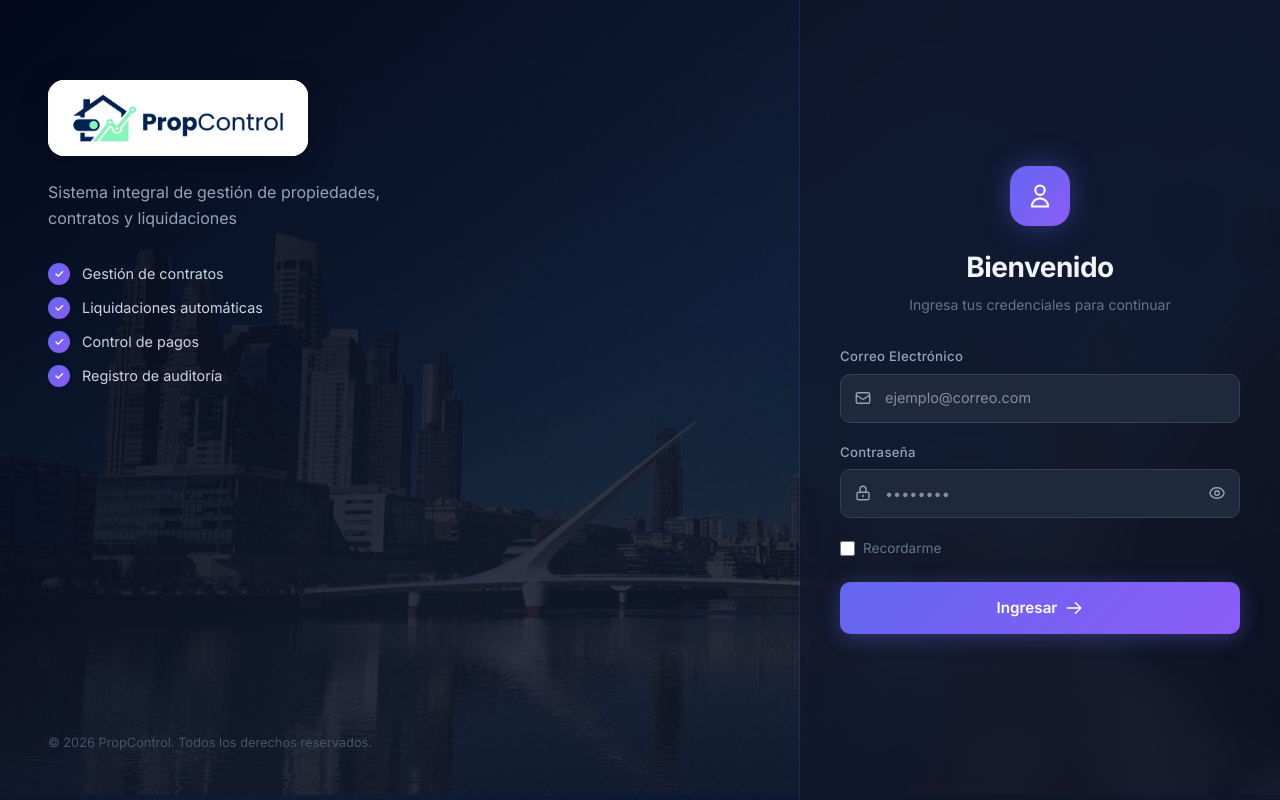
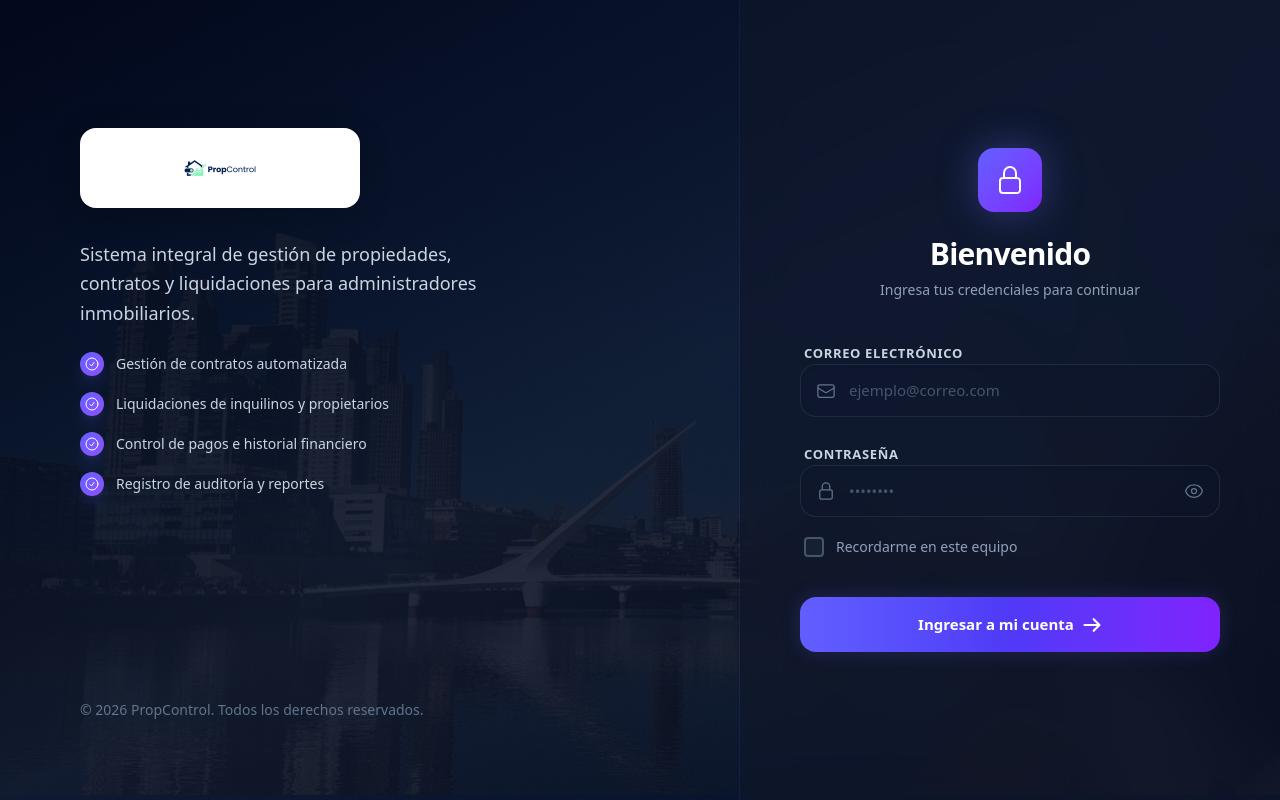
Before and after one commit to joaquinmogno/inmobiliaria-frontend, a React (Vite) app: page /login in a window 1280 px wide. Built offline with nearby package versions, Linux system fonts and the light colour scheme.

Commit message:
refactor interfaz movil login

```diff
--- a/src/pages/Login.tsx
+++ b/src/pages/Login.tsx
@@ -2,6 +2,7 @@ import React, { useState, useEffect } from 'react';
 import { useAuth } from '../context/AuthContext';
 import { authService } from '../services/auth.service';
 import { useNavigate } from 'react-router-dom';
+import { EnvelopeIcon, LockClosedIcon, EyeIcon, EyeSlashIcon, CheckCircleIcon } from '@heroicons/react/24/outline';
 
 const Login = () => {
   const [email, setEmail] = useState('');
@@ -42,169 +43,170 @@ const Login = () => {
   };
 
   return (
-    <div style={styles.root}>
-      {/* Fondo con imagen */}
-      <div style={styles.bgWrapper}>
-        <img src="/pto_madero.jpg" alt="Background" style={styles.bgImage} />
-        <div style={styles.bgOverlay} />
+    <div className="min-h-screen flex relative font-sans">
+      {/* Background with overlay */}
+      <div className="absolute inset-0 z-0">
+        <img src="/pto_madero.jpg" alt="Background" className="w-full h-full object-cover" />
+        <div className="absolute inset-0 bg-gradient-to-br from-slate-950/95 via-slate-900/90 to-slate-950/80" />
       </div>
 
-      {/* Panel izquierdo - Branding */}
-      <div style={styles.brandPanel}>
-        <div className="flex flex-col gap-6 mt-8">
-          <div style={styles.logoWrap}>
+      {/* Main Container */}
+      <div className="relative z-10 w-full flex flex-col md:flex-row">
+
+        {/* Left Branding Panel (Hidden on very small mobile, visible on desktop) */}
+        <div className="hidden md:flex flex-1 flex-col justify-between p-12 lg:p-20 border-r border-indigo-500/10">
+          <div className="flex flex-col gap-8 mt-12 animate-in fade-in slide-in-from-left-8 duration-1000">
+            <div className="h-16 lg:h-20 max-w-[280px] bg-white rounded-2xl flex items-center justify-center p-4 shadow-[0_8px_32px_rgba(0,0,0,0.2)] overflow-hidden">
               <img
                 src="/logo.png"
                 alt="PropControl Logo"
-              style={styles.brandLogo}
+                className="w-full h-full object-contain filter"
                 onError={(e) => {
                   (e.target as HTMLImageElement).style.display = 'none';
                 }}
               />
             </div>
-          <p style={styles.brandSubtitle}>
-            Sistema integral de gestión de propiedades, contratos y liquidaciones
+
+            <div className="space-y-6">
+                <p className="text-lg text-slate-300 leading-relaxed max-w-md">
+                Sistema integral de gestión de propiedades, contratos y liquidaciones para administradores inmobiliarios.
                 </p>
-          <div style={styles.featureList}>
+                <div className="flex flex-col gap-4">
                 {[
-              'Gestión de contratos',
-              'Liquidaciones automáticas',
-              'Control de pagos',
-              'Registro de auditoría',
-            ].map((f) => (
-              <div key={f} style={styles.featureItem}>
-                <span style={styles.featureDot}>✓</span>
-                <span>{f}</span>
+                    'Gestión de contratos automatizada',
+                    'Liquidaciones de inquilinos y propietarios',
+                    'Control de pagos e historial financiero',
+                    'Registro de auditoría y reportes',
+                ].map((f, i) => (
+                    <div key={i} className="flex items-center gap-3 text-slate-300">
+                    <div className="w-6 h-6 rounded-full bg-gradient-to-br from-indigo-500 to-violet-500 flex items-center justify-center shadow-lg shadow-indigo-500/20 shrink-0">
+                        <CheckCircleIcon className="w-4 h-4 text-white" />
+                    </div>
+                    <span className="text-sm font-medium">{f}</span>
                     </div>
                 ))}
                 </div>
             </div>
-        <p style={styles.brandFooter}>
+          </div>
+
+          <p className="text-slate-500 text-sm font-medium">
             © {new Date().getFullYear()} PropControl. Todos los derechos reservados.
           </p>
         </div>
 
-      {/* Panel derecho - Formulario */}
-      <div style={styles.formPanel}>
-        <div style={styles.card}>
-          {/* Cabecera */}
-          <div style={styles.cardHeader}>
-            <div style={styles.avatarIcon}>
-              <svg width="28" height="28" fill="none" viewBox="0 0 24 24" stroke="white" strokeWidth={1.8}>
-                <path strokeLinecap="round" strokeLinejoin="round" d="M16 7a4 4 0 11-8 0 4 4 0 018 0zM12 14a7 7 0 00-7 7h14a7 7 0 00-7-7z" />
-              </svg>
+        {/* Right Form Panel */}
+        <div className="w-full md:w-[480px] lg:w-[540px] flex-1 md:flex-none shrink-0 flex flex-col justify-center items-center p-6 sm:p-12 md:bg-slate-900/60 md:backdrop-blur-xl transition-all relative">
+
+          <div className="w-full max-w-[420px] animate-in fade-in zoom-in-95 duration-1000 my-auto">
+
+            {/* Mobile Logo (Visible only on mobile) */}
+            <div className="md:hidden flex justify-center mb-8">
+               <div className="h-14 sm:h-16 bg-white rounded-[1.25rem] flex items-center justify-center px-6 py-2 shadow-[0_8px_30px_rgba(0,0,0,0.3)]">
+                 <img
+                   src="/logo.png"
+                   alt="PropControl Logo"
+                   className="h-full object-contain"
+                   onError={(e) => {
+                     (e.target as HTMLImageElement).style.display = 'none';
+                   }}
+                 />
                </div>
-            <h1 style={styles.cardTitle}>Bienvenido</h1>
-            <p style={styles.cardSubtitle}>Ingresa tus credenciales para continuar</p>
             </div>
 
-          {/* Error */}
+            <div className="text-center mb-10">
+              <div className="w-16 h-16 rounded-2xl bg-gradient-to-br from-indigo-500 to-violet-600 flex items-center justify-center mx-auto mb-6 shadow-[0_0_40px_rgba(99,102,241,0.4)]">
+                 <LockClosedIcon className="w-8 h-8 text-white" />
+              </div>
+              <h1 className="text-3xl font-black tracking-tight text-white mb-2">Bienvenido</h1>
+              <p className="text-slate-400 text-sm font-medium">Ingresa tus credenciales para continuar</p>
+            </div>
+
             {error && (
-            <div style={styles.errorBox}>
-              <svg width="16" height="16" fill="none" viewBox="0 0 24 24" stroke="currentColor" strokeWidth={2}>
+              <div className="flex items-center gap-3 bg-red-950/40 border border-red-500/30 text-red-400 px-4 py-3 rounded-xl text-sm font-medium mb-6 animate-in fade-in">
+                <svg className="w-5 h-5 shrink-0" fill="none" viewBox="0 0 24 24" stroke="currentColor" strokeWidth={2}>
                   <path strokeLinecap="round" strokeLinejoin="round" d="M12 9v2m0 4h.01M10.29 3.86L1.82 18a2 2 0 001.71 3h16.94a2 2 0 001.71-3L13.71 3.86a2 2 0 00-3.42 0z" />
                 </svg>
                 {error}
               </div>
             )}
 
-          {/* Formulario */}
-          <form onSubmit={handleSubmit} style={styles.form}>
-            {/* Email */}
-            <div style={styles.fieldGroup}>
-              <label style={styles.label}>Correo Electrónico</label>
-              <div style={styles.inputWrapper}>
-                <span style={styles.inputIcon}>
-                  <svg width="18" height="18" fill="none" viewBox="0 0 24 24" stroke="#94a3b8" strokeWidth={1.8}>
-                    <path strokeLinecap="round" strokeLinejoin="round" d="M3 8l7.89 5.26a2 2 0 002.22 0L21 8M5 19h14a2 2 0 002-2V7a2 2 0 00-2-2H5a2 2 0 00-2 2v10a2 2 0 002 2z" />
-                  </svg>
-                </span>
+            <form onSubmit={handleSubmit} className="flex flex-col gap-6">
+
+              <div className="space-y-2 relative group">
+                <label className="text-[13px] font-bold text-slate-300 uppercase tracking-wider ml-1">Correo Electrónico</label>
+                <div className="relative">
+                  <div className="absolute inset-y-0 left-0 pl-4 flex items-center pointer-events-none">
+                    <EnvelopeIcon className="w-5 h-5 text-slate-500 group-focus-within:text-indigo-400 transition-colors" />
+                  </div>
                   <input
                     type="email"
-                  style={styles.input}
                     placeholder="ejemplo@correo.com"
                     value={email}
                     onChange={(e) => setEmail(e.target.value)}
                     required
-                  onFocus={(e) => Object.assign(e.target.style, styles.inputFocus)}
-                  onBlur={(e) => Object.assign(e.target.style, { borderColor: '#334155', backgroundColor: '#1e293b' })}
+                    className="w-full bg-slate-900/40 border border-slate-700/50 text-white placeholder-slate-600 text-[15px] rounded-2xl pl-12 pr-4 py-3.5 focus:outline-none focus:ring-2 focus:ring-indigo-500/50 focus:border-indigo-400 focus:bg-slate-900/80 transition-all shadow-inner"
                   />
                 </div>
               </div>
 
-            {/* Contraseña */}
-            <div style={styles.fieldGroup}>
-              <label style={styles.label}>Contraseña</label>
-              <div style={styles.inputWrapper}>
-                <span style={styles.inputIcon}>
-                  <svg width="18" height="18" fill="none" viewBox="0 0 24 24" stroke="#94a3b8" strokeWidth={1.8}>
-                    <path strokeLinecap="round" strokeLinejoin="round" d="M12 15v2m-6 4h12a2 2 0 002-2v-6a2 2 0 00-2-2H6a2 2 0 00-2 2v6a2 2 0 002 2zm10-10V7a4 4 0 00-8 0v4h8z" />
-                  </svg>
-                </span>
+              <div className="space-y-2 relative group">
+                <label className="text-[13px] font-bold text-slate-300 uppercase tracking-wider ml-1">Contraseña</label>
+                <div className="relative">
+                  <div className="absolute inset-y-0 left-0 pl-4 flex items-center pointer-events-none">
+                     <LockClosedIcon className="w-5 h-5 text-slate-500 group-focus-within:text-indigo-400 transition-colors" />
+                  </div>
                   <input
                     type={showPassword ? 'text' : 'password'}
-                  style={styles.input}
                     placeholder="••••••••"
                     value={password}
                     onChange={(e) => setPassword(e.target.value)}
                     required
-                  onFocus={(e) => Object.assign(e.target.style, styles.inputFocus)}
-                  onBlur={(e) => Object.assign(e.target.style, { borderColor: '#334155', backgroundColor: '#1e293b' })}
+                    className="w-full bg-slate-900/40 border border-slate-700/50 text-white placeholder-slate-600 text-[15px] rounded-2xl pl-12 pr-12 py-3.5 focus:outline-none focus:ring-2 focus:ring-indigo-500/50 focus:border-indigo-400 focus:bg-slate-900/80 transition-all shadow-inner"
                   />
                   <button
                     type="button"
-                  style={styles.eyeBtn}
                     onClick={() => setShowPassword(!showPassword)}
-                  tabIndex={-1}
+                    className="absolute inset-y-0 right-0 pr-4 flex items-center text-slate-500 hover:text-slate-300 transition-colors"
                   >
-                  {showPassword ? (
-                    <svg width="18" height="18" fill="none" viewBox="0 0 24 24" stroke="#94a3b8" strokeWidth={1.8}>
-                      <path strokeLinecap="round" strokeLinejoin="round" d="M13.875 18.825A10.05 10.05 0 0112 19c-4.478 0-8.268-2.943-9.543-7a9.97 9.97 0 011.563-3.029m5.858.908a3 3 0 114.243 4.243M9.878 9.878l4.242 4.242M9.88 9.88l-3.29-3.29m7.532 7.532l3.29 3.29M3 3l3.59 3.59m0 0A9.953 9.953 0 0112 5c4.478 0 8.268 2.943 9.543 7a10.025 10.025 0 01-4.132 5.411m0 0L21 21" />
-                    </svg>
-                  ) : (
-                    <svg width="18" height="18" fill="none" viewBox="0 0 24 24" stroke="#94a3b8" strokeWidth={1.8}>
-                      <path strokeLinecap="round" strokeLinejoin="round" d="M15 12a3 3 0 11-6 0 3 3 0 016 0z" />
-                      <path strokeLinecap="round" strokeLinejoin="round" d="M2.458 12C3.732 7.943 7.523 5 12 5c4.478 0 8.268 2.943 9.542 7-1.274 4.057-5.064 7-9.542 7-4.477 0-8.268-2.943-9.542-7z" />
-                    </svg>
-                  )}
+                    {showPassword ? <EyeSlashIcon className="w-5 h-5" /> : <EyeIcon className="w-5 h-5" />}
                   </button>
                 </div>
               </div>
 
-            {/* Recordarme */}
-            <div style={styles.rememberRow}>
-              <label style={styles.checkLabel}>
+              <div className="flex items-center -mt-1 mb-2 ml-1">
+                <label className="flex items-center gap-3 cursor-pointer group">
+                  <div className="relative flex items-center justify-center">
                     <input
                       type="checkbox"
-                  style={styles.checkbox}
                       checked={rememberMe}
                       onChange={(e) => setRememberMe(e.target.checked)}
+                      className="peer appearance-none w-5 h-5 border-2 border-slate-600 rounded bg-slate-800/50 checked:bg-indigo-500 checked:border-indigo-500 transition-colors cursor-pointer"
                     />
-                Recordarme
+                    <svg className="absolute w-3 h-3 text-white opacity-0 peer-checked:opacity-100 transition-opacity pointer-events-none" fill="none" viewBox="0 0 24 24" stroke="currentColor" strokeWidth={3}>
+                      <path strokeLinecap="round" strokeLinejoin="round" d="M5 13l4 4L19 7" />
+                    </svg>
+                  </div>
+                  <span className="text-sm text-slate-400 font-medium group-hover:text-slate-200 transition-colors select-none">Recordarme en este equipo</span>
                 </label>
               </div>
 
-            {/* Botón */}
               <button
                 type="submit"
                 disabled={isLoading}
-              style={{
-                ...styles.submitBtn,
-                ...(isLoading ? styles.submitBtnDisabled : {}),
-              }}
+                className="w-full relative overflow-hidden bg-gradient-to-r from-indigo-500 via-indigo-600 to-violet-600 hover:from-indigo-400 hover:via-indigo-500 hover:to-violet-500 text-white font-bold py-4 rounded-2xl transition-all duration-300 shadow-[0_0_20px_rgba(99,102,241,0.2)] hover:shadow-[0_0_30px_rgba(99,102,241,0.4)] hover:-translate-y-0.5 active:translate-y-0 disabled:opacity-70 disabled:hover:translate-y-0 disabled:cursor-not-allowed group mt-2"
               >
                 {isLoading ? (
-                <span style={styles.loadingContent}>
-                  <svg style={styles.spinner} xmlns="http://www.w3.org/2000/svg" fill="none" viewBox="0 0 24 24">
-                    <circle style={{ opacity: 0.25 }} cx="12" cy="12" r="10" stroke="currentColor" strokeWidth="4" />
-                    <path style={{ opacity: 0.75 }} fill="currentColor" d="M4 12a8 8 0 018-8V0C5.373 0 0 5.373 0 12h4zm2 5.291A7.962 7.962 0 014 12H0c0 3.042 1.135 5.824 3 7.938l3-2.647z" />
+                  <span className="flex items-center justify-center gap-2">
+                    <svg className="w-5 h-5 animate-spin" xmlns="http://www.w3.org/2000/svg" fill="none" viewBox="0 0 24 24">
+                      <circle className="opacity-25" cx="12" cy="12" r="10" stroke="currentColor" strokeWidth="4" />
+                      <path className="opacity-75" fill="currentColor" d="M4 12a8 8 0 018-8V0C5.373 0 0 5.373 0 12h4zm2 5.291A7.962 7.962 0 014 12H0c0 3.042 1.135 5.824 3 7.938l3-2.647z" />
                     </svg>
                     Iniciando sesión...
                   </span>
                 ) : (
-                <span style={styles.loadingContent}>
-                  Ingresar
-                  <svg width="18" height="18" fill="none" viewBox="0 0 24 24" stroke="currentColor" strokeWidth={2}>
+                  <span className="flex items-center justify-center gap-2 text-[15px]">
+                    Ingresar a mi cuenta
+                    <svg className="w-5 h-5 group-hover:translate-x-1 transition-transform" fill="none" viewBox="0 0 24 24" stroke="currentColor" strokeWidth={2.5}>
                       <path strokeLinecap="round" strokeLinejoin="round" d="M14 5l7 7m0 0l-7 7m7-7H3" />
                     </svg>
                   </span>
@@ -214,275 +216,8 @@ const Login = () => {
           </div>
         </div>
       </div>
+    </div>
   );
 };
 
-/* ─── Estilos inline ─────────────────────────────────────────────── */
-const styles: Record<string, React.CSSProperties> = {
-  root: {
-    minHeight: '100vh',
-    display: 'flex',
-    position: 'relative',
-    fontFamily: "'Inter', 'Segoe UI', system-ui, sans-serif",
-  },
-  bgWrapper: {
-    position: 'absolute',
-    inset: 0,
-    zIndex: 0,
-  },
-  bgImage: {
-    width: '100%',
-    height: '100%',
-    objectFit: 'cover',
-  },
-  bgOverlay: {
-    position: 'absolute',
-    inset: 0,
-    background: 'linear-gradient(135deg, rgba(2,6,23,0.95) 0%, rgba(15,23,42,0.85) 50%, rgba(2,6,23,0.70) 100%)',
-  },
-
-  /* Panel izquierdo */
-  brandPanel: {
-    position: 'relative',
-    zIndex: 1,
-    flex: 1,
-    display: 'flex',
-    flexDirection: 'column',
-    justifyContent: 'space-between',
-    padding: '3rem',
-    borderRight: '1px solid rgba(99,102,241,0.15)',
-  },
-  brandContent: {
-    display: 'flex',
-    flexDirection: 'column',
-    gap: '1.5rem',
-    marginTop: '2rem',
-  },
-  logoWrap: {
-    height: '76px',
-    width: '260px',
-    background: '#ffffff',
-    borderRadius: '16px',
-    display: 'inline-flex',
-    alignItems: 'center',
-    justifyContent: 'center',
-    boxShadow: '0 8px 32px rgba(0,0,0,0.2)',
-    alignSelf: 'flex-start',
-    overflow: 'hidden',
-  },
-  brandLogo: {
-    height: '200%',
-    width: '200%',
-    objectFit: 'contain',
-  },
-  brandTitle: {
-    display: 'none',
-  },
-  brandSubtitle: {
-    fontSize: '1rem',
-    color: '#94a3b8',
-    lineHeight: 1.6,
-    maxWidth: '360px',
-    margin: 0,
-  },
-  featureList: {
-    display: 'flex',
-    flexDirection: 'column',
-    gap: '0.75rem',
-    marginTop: '0.5rem',
-  },
-  featureItem: {
-    display: 'flex',
-    alignItems: 'center',
-    gap: '0.75rem',
-    color: '#cbd5e1',
-    fontSize: '0.9rem',
-  },
-  featureDot: {
-    width: '22px',
-    height: '22px',
-    borderRadius: '50%',
-    background: 'linear-gradient(135deg, #6366f1, #8b5cf6)',
-    display: 'flex',
-    alignItems: 'center',
-    justifyContent: 'center',
-    color: 'white',
-    fontSize: '0.7rem',
-    fontWeight: 700,
-    flexShrink: 0,
-  },
-  brandFooter: {
-    color: '#475569',
-    fontSize: '0.8rem',
-  },
-
-  /* Panel derecho */
-  formPanel: {
-    position: 'relative',
-    zIndex: 1,
-    width: '480px',
-    flexShrink: 0,
-    display: 'flex',
-    alignItems: 'center',
-    justifyContent: 'center',
-    padding: '2rem',
-    background: 'rgba(15, 23, 42, 0.6)',
-    backdropFilter: 'blur(20px)',
-    WebkitBackdropFilter: 'blur(20px)',
-  },
-  card: {
-    width: '100%',
-    maxWidth: '400px',
-  },
-  cardHeader: {
-    textAlign: 'center',
-    marginBottom: '2rem',
-  },
-  avatarIcon: {
-    width: '60px',
-    height: '60px',
-    borderRadius: '18px',
-    background: 'linear-gradient(135deg, #6366f1, #8b5cf6)',
-    display: 'flex',
-    alignItems: 'center',
-    justifyContent: 'center',
-    margin: '0 auto 1.25rem',
-    boxShadow: '0 0 30px rgba(99,102,241,0.4)',
-  },
-  cardTitle: {
-    fontSize: '1.75rem',
-    fontWeight: 700,
-    color: '#f1f5f9',
-    margin: '0 0 0.4rem',
-    letterSpacing: '-0.5px',
-  },
-  cardSubtitle: {
-    color: '#64748b',
-    fontSize: '0.875rem',
-    margin: 0,
-  },
-
-  /* Error */
-  errorBox: {
-    display: 'flex',
-    alignItems: 'center',
-    gap: '0.5rem',
-    background: 'rgba(239,68,68,0.12)',
-    border: '1px solid rgba(239,68,68,0.3)',
-    color: '#fca5a5',
-    padding: '0.75rem 1rem',
-    borderRadius: '10px',
-    fontSize: '0.85rem',
-    marginBottom: '1.25rem',
-  },
-
-  /* Form */
-  form: {
-    display: 'flex',
-    flexDirection: 'column',
-    gap: '1.25rem',
-  },
-  fieldGroup: {
-    display: 'flex',
-    flexDirection: 'column',
-    gap: '0.4rem',
-  },
-  label: {
-    color: '#94a3b8',
-    fontSize: '0.825rem',
-    fontWeight: 500,
-    letterSpacing: '0.3px',
-  },
-  inputWrapper: {
-    position: 'relative',
-    display: 'flex',
-    alignItems: 'center',
-  },
-  inputIcon: {
-    position: 'absolute',
-    left: '0.875rem',
-    display: 'flex',
-    alignItems: 'center',
-    pointerEvents: 'none',
-  },
-  input: {
-    width: '100%',
-    padding: '0.8rem 2.75rem',
-    background: '#1e293b',
-    border: '1px solid #334155',
-    borderRadius: '10px',
-    color: '#f1f5f9',
-    fontSize: '0.9rem',
-    outline: 'none',
-    transition: 'all 0.2s',
-    boxSizing: 'border-box',
-  },
-  inputFocus: {
-    borderColor: '#6366f1',
-    backgroundColor: '#1e293b',
-    boxShadow: '0 0 0 3px rgba(99,102,241,0.2)',
-  },
-  eyeBtn: {
-    position: 'absolute',
-    right: '0.875rem',
-    background: 'none',
-    border: 'none',
-    cursor: 'pointer',
-    display: 'flex',
-    alignItems: 'center',
-    padding: 0,
-  },
-
-  /* Recordarme */
-  rememberRow: {
-    display: 'flex',
-    justifyContent: 'flex-start',
-  },
-  checkLabel: {
-    display: 'flex',
-    alignItems: 'center',
-    gap: '0.5rem',
-    color: '#64748b',
-    fontSize: '0.85rem',
-    cursor: 'pointer',
-  },
-  checkbox: {
-    accentColor: '#6366f1',
-    width: '15px',
-    height: '15px',
-    cursor: 'pointer',
-  },
-
-  /* Botón */
-  submitBtn: {
-    width: '100%',
-    padding: '0.9rem',
-    background: 'linear-gradient(135deg, #6366f1, #8b5cf6)',
-    border: 'none',
-    borderRadius: '10px',
-    color: 'white',
-    fontWeight: 600,
-    fontSize: '0.95rem',
-    cursor: 'pointer',
-    transition: 'all 0.2s',
-    boxShadow: '0 4px 20px rgba(99,102,241,0.35)',
-    marginTop: '0.25rem',
-  },
-  submitBtnDisabled: {
-    opacity: 0.6,
-    cursor: 'not-allowed',
-  },
-  loadingContent: {
-    display: 'flex',
-    alignItems: 'center',
-    justifyContent: 'center',
-    gap: '0.5rem',
-  },
-  spinner: {
-    width: '18px',
-    height: '18px',
-    animation: 'spin 1s linear infinite',
-  },
-};
-
 export default Login;
```
Lines whose indentation alone changed are shown as unchanged.
